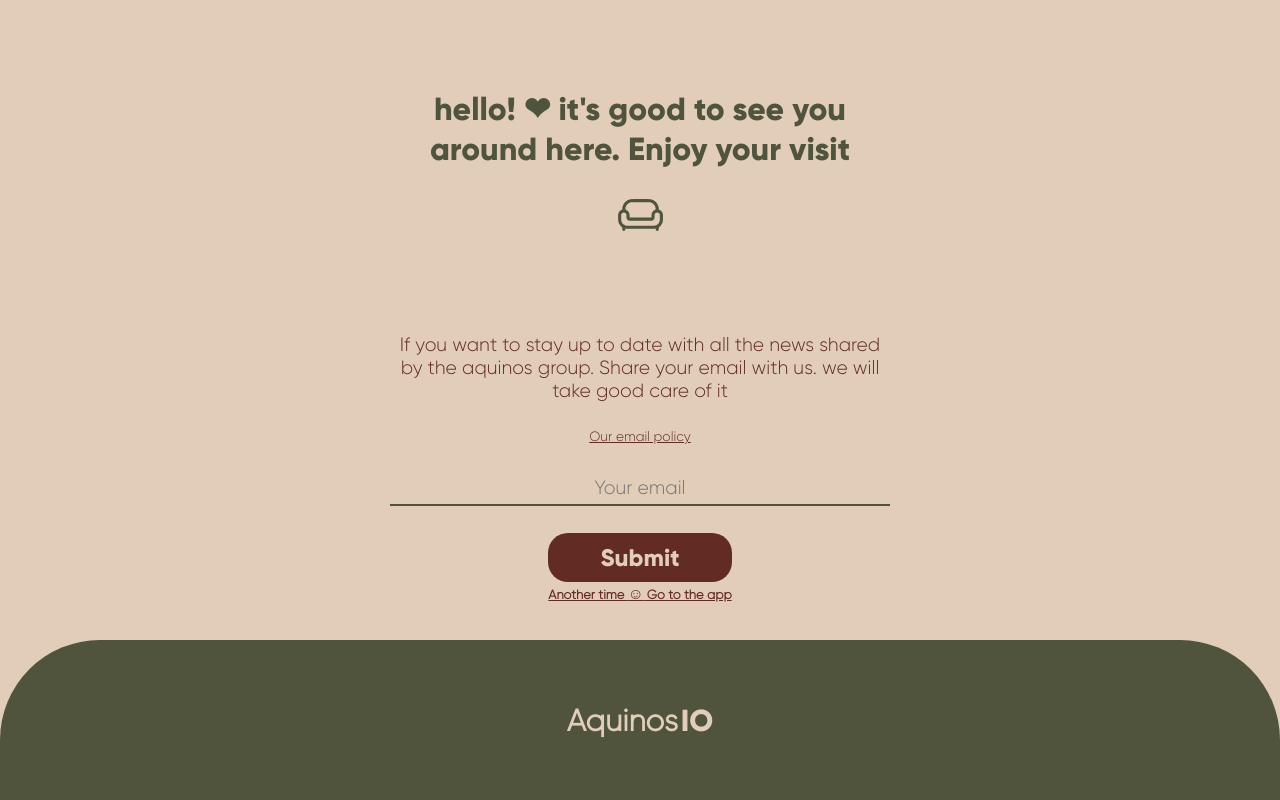
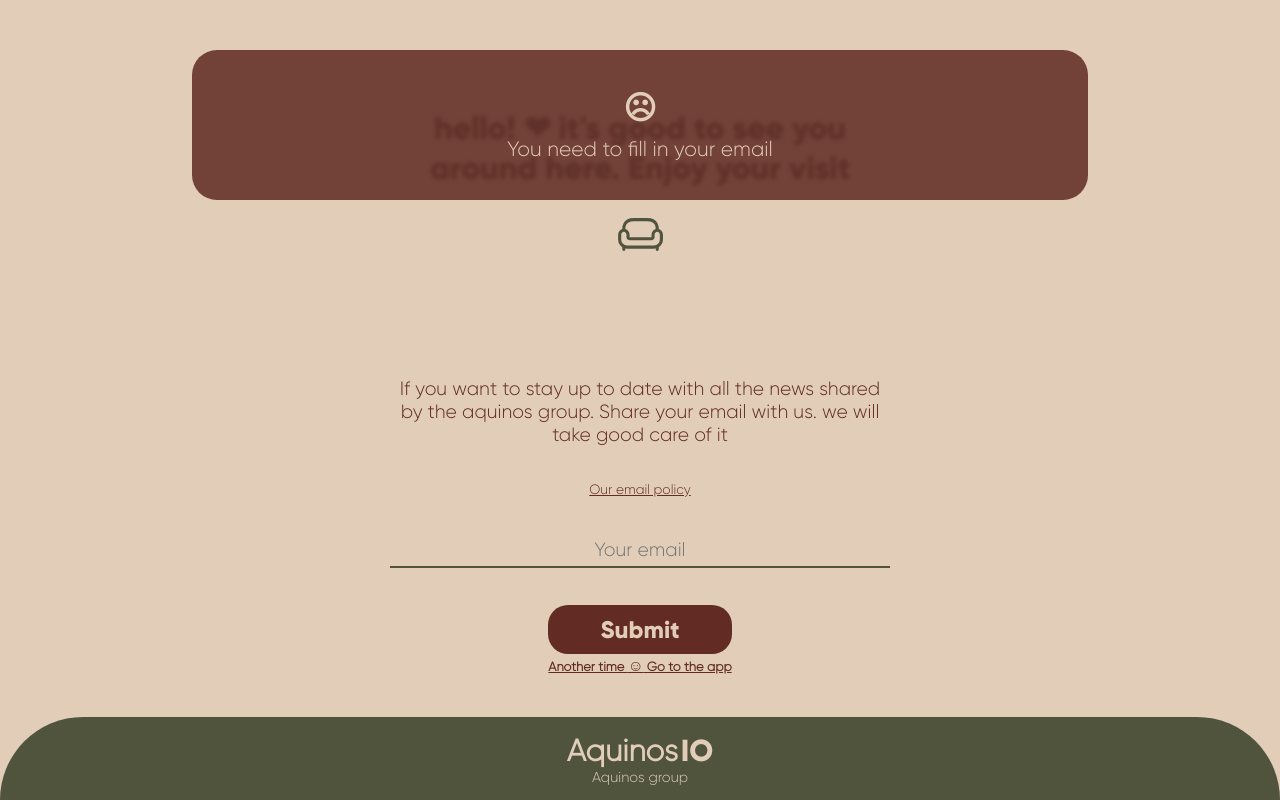
Before and after one commit to WirsoDev/app-valencia, a website built with Vite: page index.html in a window 1280 px wide. Both pictures are taken after a click on the element "Submit". Built offline with nearby package versions, Linux system fonts and the light colour scheme.

Commit message:
add alert box

```diff
--- /dev/null
+++ b/alertBox.js
@@ -0,0 +1,28 @@
+// create an alert box for email
+
+function crateAlertBox(msg){
+
+    const app = document.querySelector('.email-modal-cont')
+
+    //create box
+    let box = `
+        <div class="alert-box">
+            <h1>&#9785;</h1>
+            <p>${msg}</p>
+        </div>
+    `
+
+    const alertContDiv = document.createElement('div')
+    alertContDiv.classList.add('alert-box-cont')
+    alertContDiv.innerHTML = box
+
+    app.appendChild(alertContDiv)
+
+    setTimeout(()=>{
+        alertContDiv.remove()
+    }, "3000")
+
+}
+
+
+export {crateAlertBox}
--- a/emailHandler.js
+++ b/emailHandler.js
@@ -6,10 +6,12 @@
 // link to email policy
 
 //all btns consts
+import {crateAlertBox} from './alertBox'
 
 const submit = document.querySelector('.sub-btn')
 const dismissBtn = document.querySelector('.dis-btn')
 const emailModal = document.querySelector('.email-modal-cont')
+const emailPolicy = document.querySelector('.email-policy')
 
 
 function emailHandler(){
@@ -21,17 +23,27 @@ function emailHandler(){
         //check if is valid email regex
         const regex = new RegExp('[a-z0-9]+@[a-z]+\.[a-z]{2,3}')
         let emailValid = regex.test(emailValue)
-        if(emailValid){
-            // do stuff
-            console.log(emailValue)
-        }else{
-            alert('Email not valid')
+
+        if(emailValue.length <= 0){
+            crateAlertBox('You need to fill in your email')
             return
         }
 
-        emailModal.classList.add('hide')
+        if(!emailValid){
+            crateAlertBox('This email is not valid')
+            return
+        }
+
+        if(emailValid){
+            // do stuff
+            crateAlertBox("Thanks! Let's go!")
+            setTimeout(()=>{
+                emailModal.classList.add('hide')
+            }, '3000')
+            return
+        }
+
     })
-
 }
 
 
@@ -42,9 +54,18 @@ function dismiss(){
 }
 
 
+function emailPolicyHandler(){
+    emailPolicy.addEventListener('click', ()=>{
+        window.open('https://www.aquinosgroup.com/termos-de-uso-e-politica-de-privaci?lang=en')
+    })
+}
+
+
 function emailMain(){
     emailHandler()
     dismiss()
+    emailPolicyHandler()
 }
 
+
 export{ emailMain }
--- a/index.html
+++ b/index.html
@@ -11,9 +11,6 @@
       <div class="app-title">
         <img src="./public/imgs/logo.svg" alt="">
       </div>
-      <div class="app-background">
-        <img src="./public/imgs/bg_2.svg" alt="">
-      </div>
       <div class="app-balls" id="ballsCont">
         <div class="ball"></div>
       </div>
@@ -26,7 +23,7 @@
       </div>
       <div class="email-modal-cont">
         <div class="email-modal--info">
-          <h2>hello! &#10084; it's good to see you around here. Enjoy your visit</h2>
+          <h2>hello! <span class="heart">&#10084;</span> it's good to see you around here. Enjoy your visit</h2>
           <img src="./public/imgs/sofa.svg" alt="">
         </div>
         <div class="email-modal--email">
@@ -41,6 +38,7 @@
         </div>
         <div class="email-modal--footer">
           <h2>Aquinos<span>IO</span></h2>
+          <p>Aquinos group</p>
         </div>
       </div>
     </div>
--- /dev/null
+++ b/styles/alertbox.css
@@ -0,0 +1,39 @@
+.alert-box-cont{
+    width: 100%;
+    height: 50%;
+    display: flex;
+    justify-content: center;
+    align-items: flex-start;
+    position: absolute;
+    top: 0;
+    left: 0;
+    animation: in 250ms ease-in-out;
+}
+
+@keyframes in {
+    from{
+        transform: translateY(-300px);
+    }
+    to{
+        transform: translateY(0px);
+    }
+}
+
+.alert-box{
+    margin-top: 50px;
+    display: flex;
+    flex-direction: column;
+    justify-content: center;
+    color: #E1CDB8;
+    width: 70%;
+    height: 150px;
+    background-color: #622c25de;
+    border-radius: 25px;
+    backdrop-filter: blur(2px);
+}
+
+.alert-box p{
+    font-family: 'gilroy';
+    font-size: 1.3em;
+    margin-top: 10px;
+}
--- a/styles/home.css
+++ b/styles/home.css
@@ -4,22 +4,6 @@
     overflow: hidden;
 }
 
-.app-background{
-    width: 100%;
-    height: 100%;
-    position: fixed;
-    display: flex;
-    justify-content: center;
-    align-items: center;
-    z-index: 1;
-    display: none;
-}
-
-.app-background img{
-
-    z-index: 1;
-
-}
 
 .app-title{
     display: flex;
@@ -120,8 +104,9 @@
     width: 100%;
     justify-content: center;
     align-items: center;
-    flex: 2;
+    flex: 3;
 }
+
 
 .email-modal--info h2{
     font-family: 'gilroy-bold';
@@ -132,10 +117,31 @@
     font-size: 2em;
 }
 
+
+.heart{
+    display: inline-block;
+    animation: zoomheart 2s infinite;
+}
+
+
+@keyframes zoomheart {
+    0%{
+        transform: scale(1);
+    }
+    50%{
+        transform: scale(1.2);
+    }
+    100%{
+        transform: scale(1);
+    }
+}
+
+
 .email-modal--info img{
     width: 45px;
     margin-top: 30px;
 }
+
 
 .email-modal--email{
     display: flex;
@@ -143,9 +149,8 @@
     width: 100%;
     justify-content: space-around;
     align-items: center;
-    flex: 2;
+    flex: 3;
 }
-
 
 
 .email-modal--email p{
@@ -202,18 +207,26 @@
 .email-modal--footer{
     width: 100%;
     display: flex;
+    flex-direction: column;
     background-color: #50543D;
     justify-content: center;
     align-items: center;
     height: 100%;
-    flex: 1;
+    flex: 0;
     border-radius: 100px 100px 0px 0px;
+    padding: 15px 0px;
     text-align: center;
 }
 
 .email-modal--footer h2{
     font-family: 'gilroy';
     font-size: 1.9em;
+    color: #E1CDB8;
+}
+
+.email-modal--footer p{
+    font-family: 'gilroy';
+    font-size: .9em;
     color: #E1CDB8;
 }
 
```
Also changed, not shown: main.js (+4 -4 lines).
